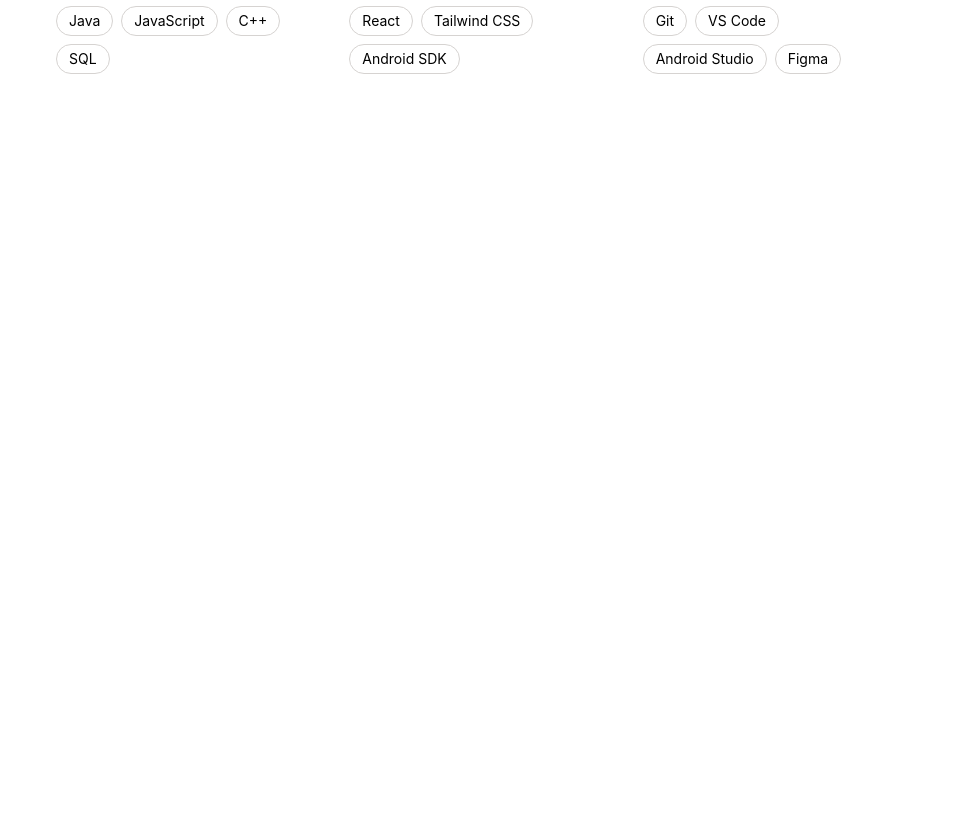
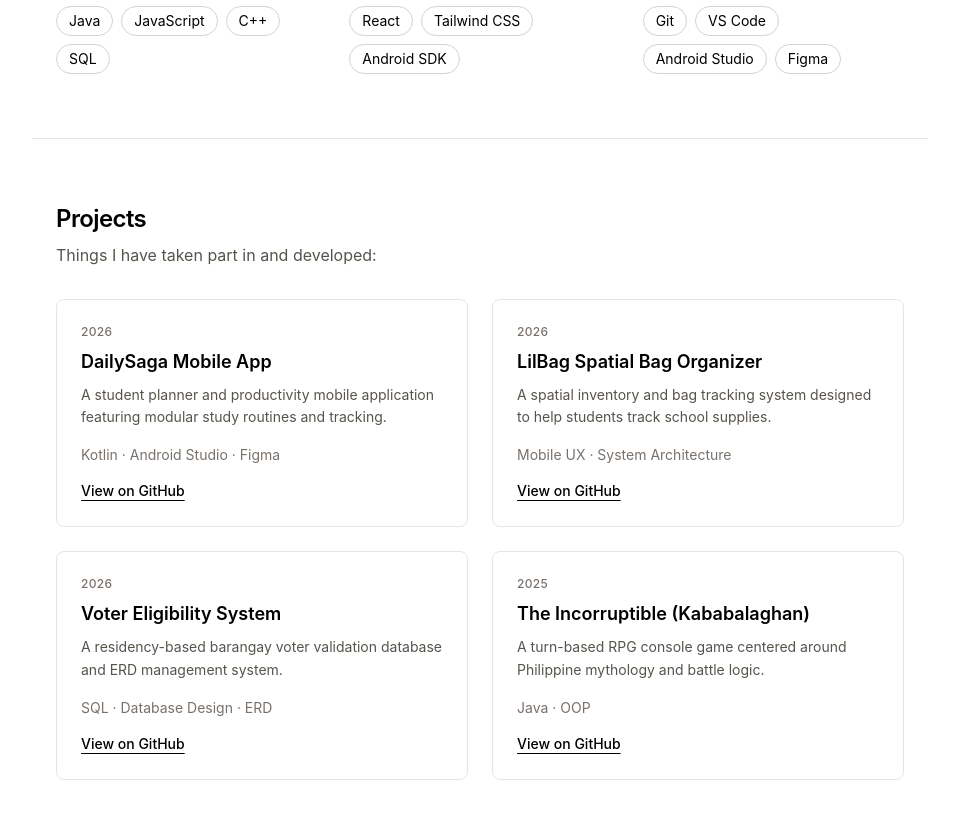
Before and after one commit to terenceemmanueldevera/CSIT340-Lab3-DeVera, a React (Vite) app: page / in a window 1280 px wide. Shown: the part 1020-1838 px from the top of the page, without its empty margins (160-1119 px from the left). Before the commit the page ends 1158 px from the top, so only its background shows below. Built offline with nearby package versions, Linux system fonts and the light colour scheme.

Commit message:
added my project section

```diff
--- a/src/App.jsx
+++ b/src/App.jsx
@@ -2,6 +2,7 @@
 import Hero from './components/Hero'
 import AboutSection from './components/AboutSection'
 import SkillsSection from './components/SkillsSection'
+import ProjectsSection from './components/ProjectsSection'
 
 
 function App() {
@@ -12,6 +13,7 @@
       <main>
         <AboutSection />
         <SkillsSection />
+        <ProjectsSection />
       </main>
 
     </div>
--- /dev/null
+++ b/src/components/ProjectCard.jsx
@@ -0,0 +1,18 @@
+const ProjectCard = ({ year, title, description, tech, link }) => {
+  return (
+    <article className="rounded-lg border border-stone-200 p-6 hover:border-stone-400">
+      <p className="text-xs font-medium uppercase tracking-wide text-stone-500">{year}</p>
+      <h3 className="mt-2 text-lg font-semibold">{title}</h3>
+      <p className="mt-2 text-sm leading-relaxed text-stone-600">{description}</p>
+      <p className="mt-4 text-sm text-stone-500">{tech}</p>
+      <a
+        href={link}
+        className="mt-4 inline-block text-sm font-medium underline underline-offset-4 hover:text-stone-600"
+      >
+        View on GitHub
+      </a>
+    </article>
+  )
+}
+
+export default ProjectCard
--- /dev/null
+++ b/src/components/ProjectsSection.jsx
@@ -0,0 +1,42 @@
+import SectionHeading from './SectionHeading'
+import ProjectCard from './ProjectCard'
+
+const ProjectsSection = () => {
+  return (
+    <section id="projects" className="max-w-4xl mx-auto px-6 py-16 border-t border-stone-200 scroll-mt-16">
+      <SectionHeading title="Projects" subtitle="Things I have taken part in and developed:" />
+      <div className="mt-8 grid gap-6 sm:grid-cols-2">
+        <ProjectCard
+          year="2026"
+          title="DailySaga Mobile App"
+          description="A student planner and productivity mobile application featuring modular study routines and tracking."
+          tech="Kotlin · Android Studio · Figma"
+          link="https://github.com/terenceemmanueldevera"
+        />
+        <ProjectCard
+          year="2026"
+          title="LilBag Spatial Bag Organizer"
+          description="A spatial inventory and bag tracking system designed to help students track school supplies."
+          tech="Mobile UX · System Architecture"
+          link="https://github.com/terenceemmanueldevera"
+        />
+        <ProjectCard
+          year="2026"
+          title="Voter Eligibility System"
+          description="A residency-based barangay voter validation database and ERD management system."
+          tech="SQL · Database Design · ERD"
+          link="https://github.com/terenceemmanueldevera"
+        />
+        <ProjectCard
+          year="2025"
+          title="The Incorruptible (Kababalaghan)"
+          description="A turn-based RPG console game centered around Philippine mythology and battle logic."
+          tech="Java · OOP"
+          link="https://github.com/terenceemmanueldevera"
+        />
+      </div>
+    </section>
+  )
+}
+
+export default ProjectsSection
```
